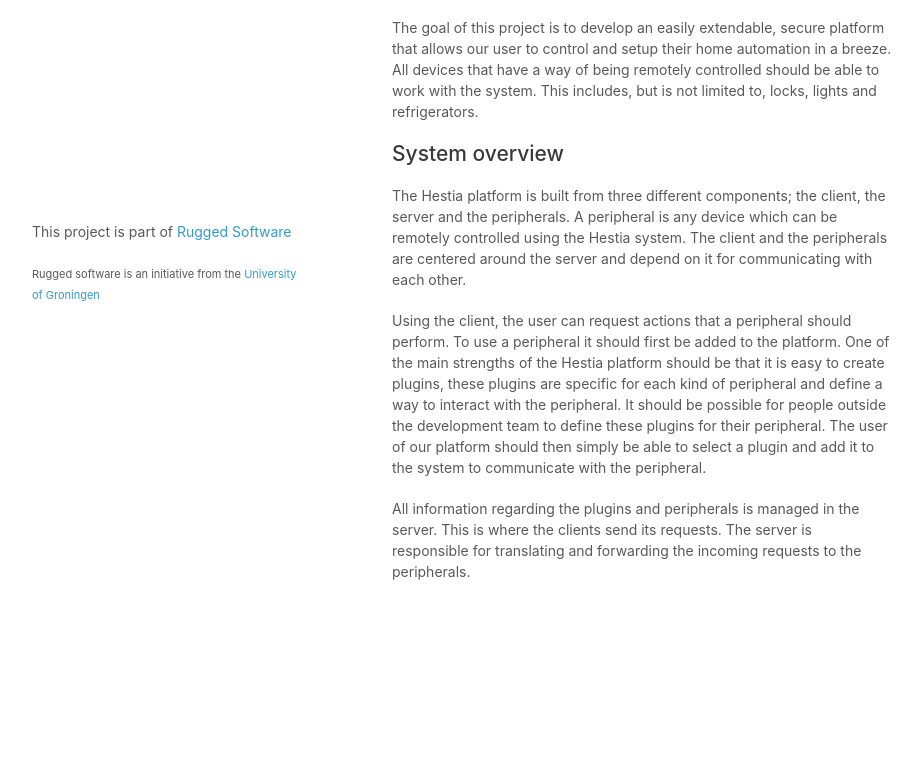
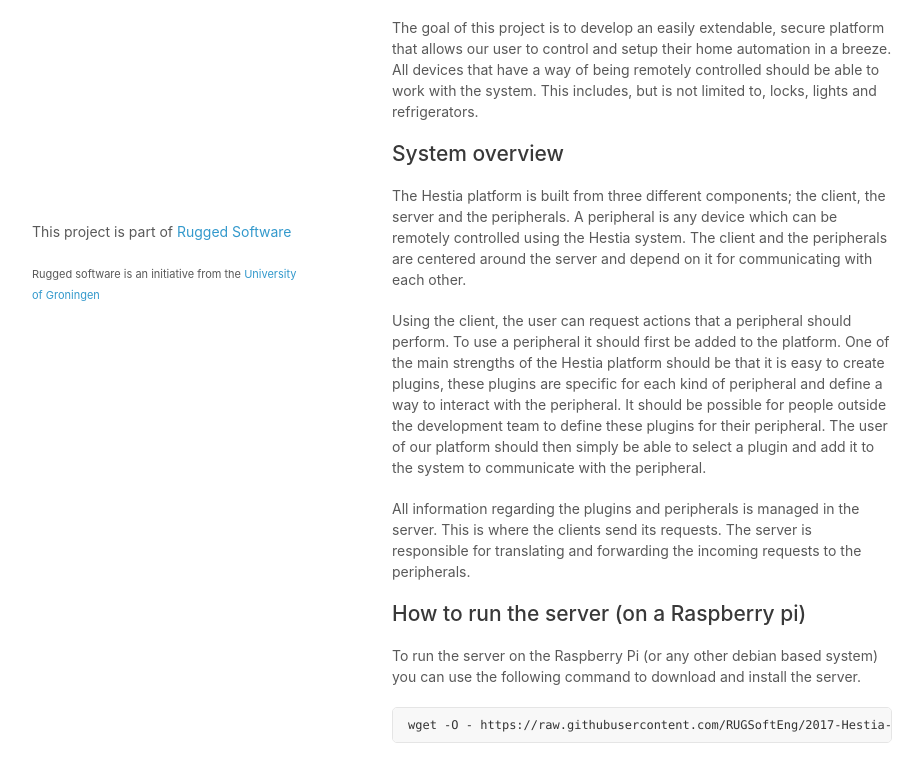
Before and after one commit to RUGSoftEng/2017-Hestia-Server, a plain HTML site: page index.html in a window 1280 px wide. Shown: the part 426-1205 px from the top of the page, without its empty margins (178-1101 px from the left). Before the commit the page ends 1078 px from the top, so only its background shows below. Drawn offline with Linux system fonts and the light colour scheme.

Commit message:
Added installation description

```diff
--- a/index.html
+++ b/index.html
@@ -34,6 +34,9 @@
         <p>The Hestia platform is built from three different components;  the client, the server and the peripherals. A peripheral is any device which can be remotely controlled using the Hestia system. The client and the peripherals are centered around the server and depend on it for communicating with each other. </p>
         <p>Using the client, the user can request actions that a peripheral should perform. To use a peripheral it should first be added to the platform. One of the main strengths of the Hestia platform should be that it is easy to create plugins, these plugins are specific for each kind of peripheral and define a way to interact with the peripheral. It should be possible for people outside the development team to define these plugins for their peripheral. The user of our platform should then simply be able to select a plugin and add it to the system to communicate with the peripheral. </p>
         <p>All information regarding the plugins and peripherals is managed in the server. This is where the clients send its requests. The server is responsible for translating and forwarding the incoming requests to the peripherals.</p>
+        <h2>How to run the server (on a Raspberry pi)</h2>
+        <p>To run the server on the Raspberry Pi (or any other debian based system) you can use the following command to download and install the server.</p>
+        <pre><code>wget -O - https://raw.githubusercontent.com/RUGSoftEng/2017-Hestia-Server/master/setup_and_run_on_rasberry_pi.sh | bash -</code></pre>
       </section>
       <footer>
         <p>This project is part of <a href="https://github.com/RUGSoftEng">Rugged Software</a></p>
```
